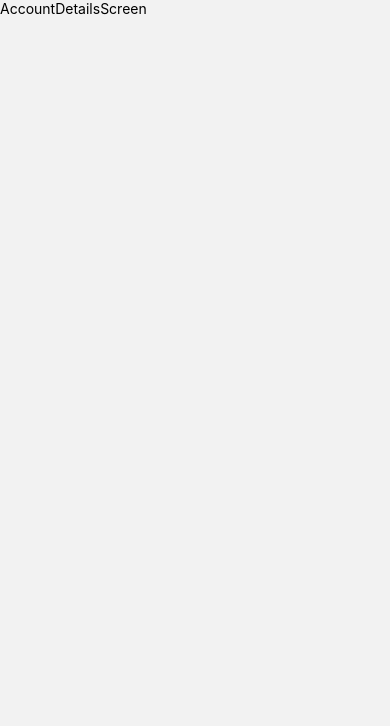
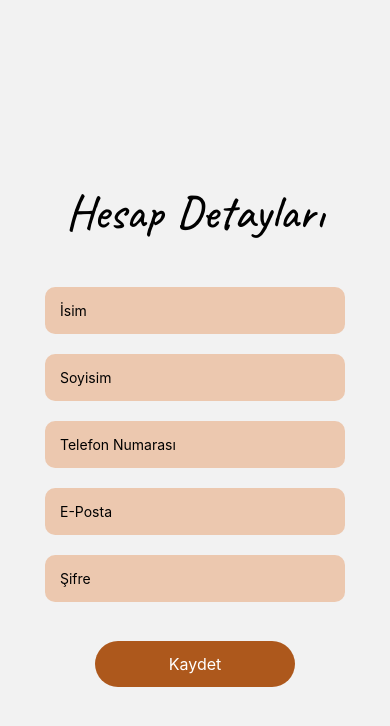
Before and after one commit to Efe-Eroglu/Food-Ordering-App, a React Native app: screen /hesapDetay in a window 390 px wide. Shown: the top 726 px of the page. Built offline with nearby package versions, Linux system fonts and the light colour scheme; no server answers.

Commit message:
Account Details Screen

```diff
--- a/screens/AccountDetailsScreen.js
+++ b/screens/AccountDetailsScreen.js
@@ -1,12 +1,125 @@
-import { StyleSheet, Text, View } from 'react-native'
-import React from 'react'
+import {
+  StyleSheet,
+  Text,
+  TextInput,
+  TouchableOpacity,
+  View,
+} from "react-native";
+import React, { useCallback, useState } from "react";
+import { useFonts } from "expo-font";
 
 export default function AccountDetailsScreen() {
+  const [email, setEmail] = useState("");
+  const [password, setPassword] = useState("");
+  const [name, setName] = useState("");
+  const [surname, setSurname] = useState("");
+  const [phone, setPhoneNumber] = useState("");
+
+
+  const [fontsLoaded, fontError] = useFonts({
+    Medium: require("../assets/fonts/Caveat-Medium.ttf"),
+    SemiBold: require("../assets/fonts/Caveat-SemiBold.ttf"),
+  });
+
+  const onLayoutRootView = useCallback(async () => {
+    if (fontsLoaded || fontError) {
+      await SplashScreen.hideAsync();
+    }
+  }, [fontsLoaded, fontError]);
+
+  if (!fontsLoaded && !fontError) {
+    return null;
+  }
+
   return (
-    <View>
-      <Text>AccountDetailsScreen</Text>
+    <View style={styles.container}>
+        <Text style={styles.title}>Hesap Detayları</Text>
+        <TextInput
+          style={styles.input}
+          autoCapitalize="sentences"
+          autoCorrect={false}
+          placeholder="İsim"
+          selectionColor={"#823d0c"}
+          placeholderTextColor={"black"}
+          onChangeText={(text) => setName(text)}
+        />
+        <TextInput
+          style={styles.input}
+          autoCapitalize="sentences"
+          autoCorrect={false}
+          selectionColor={"#823d0c"}
+          placeholder="Soyisim"
+          placeholderTextColor={"black"}
+          onChangeText={(text) => setSurname(text)}
+        />
+        <TextInput
+          style={styles.input}
+          autoCapitalize="none"
+          autoCorrect={false}
+          selectionColor={"#823d0c"}
+          keyboardType="phone-pad"
+          placeholder="Telefon Numarası"
+          placeholderTextColor={"black"}
+          onChangeText={(text) => setPhoneNumber(text)}
+        />
+        <TextInput
+          style={styles.input}
+          autoCapitalize="none"
+          autoCorrect={false}
+          selectionColor={"#823d0c"}
+          keyboardType="email-address"
+          placeholder="E-Posta"
+          placeholderTextColor={"black"}
+          onChangeText={(text) => setEmail(text)}
+        />
+        <TextInput
+          style={styles.input}
+          autoCapitalize="none"
+          autoCorrect={false}
+          selectionColor={"#823d0c"}
+          placeholder="Şifre"
+          placeholderTextColor={"black"}
+          secureTextEntry
+          onChangeText={(text) => setPassword(text)}
+        />
+
+        <TouchableOpacity activeOpacity={0.8} style={styles.button}>
+          <Text style={styles.buttonText}>Kaydet</Text>
+        </TouchableOpacity>
     </View>
-  )
+  );
 }
 
-const styles = StyleSheet.create({})
+const styles = StyleSheet.create({
+  container: {
+    flex: 1,
+    justifyContent: "center",
+    alignItems: "center",
+  },
+  title: {
+    fontSize: 48,
+    marginVertical:25,
+    fontFamily:"Medium"
+  },
+  input: {
+    padding: 15,
+    borderRadius: 10,
+    width: 300,
+    marginTop: 20,
+    backgroundColor: "rgba(222, 105, 22,0.3)",
+  },
+  button: {
+    backgroundColor: "#ad581c",
+    padding: 13,
+    borderRadius: 15,
+    marginTop: 10,
+    width: 200,
+    borderRadius: 50,
+    marginTop: "10%",
+  },
+  buttonText: {
+    color: "white",
+    fontSize: 16,
+    textAlign: "center",
+  },
+});
```
